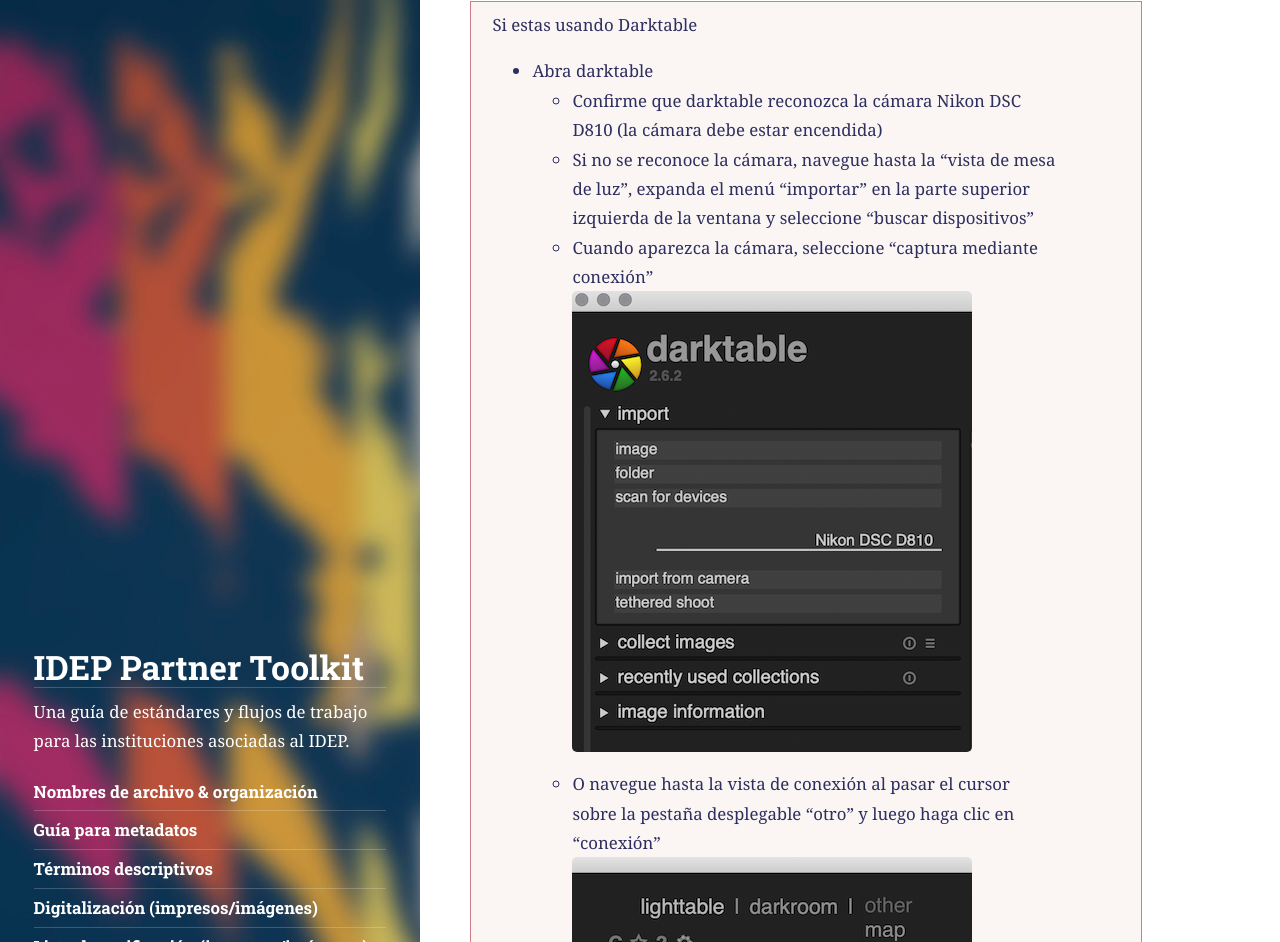
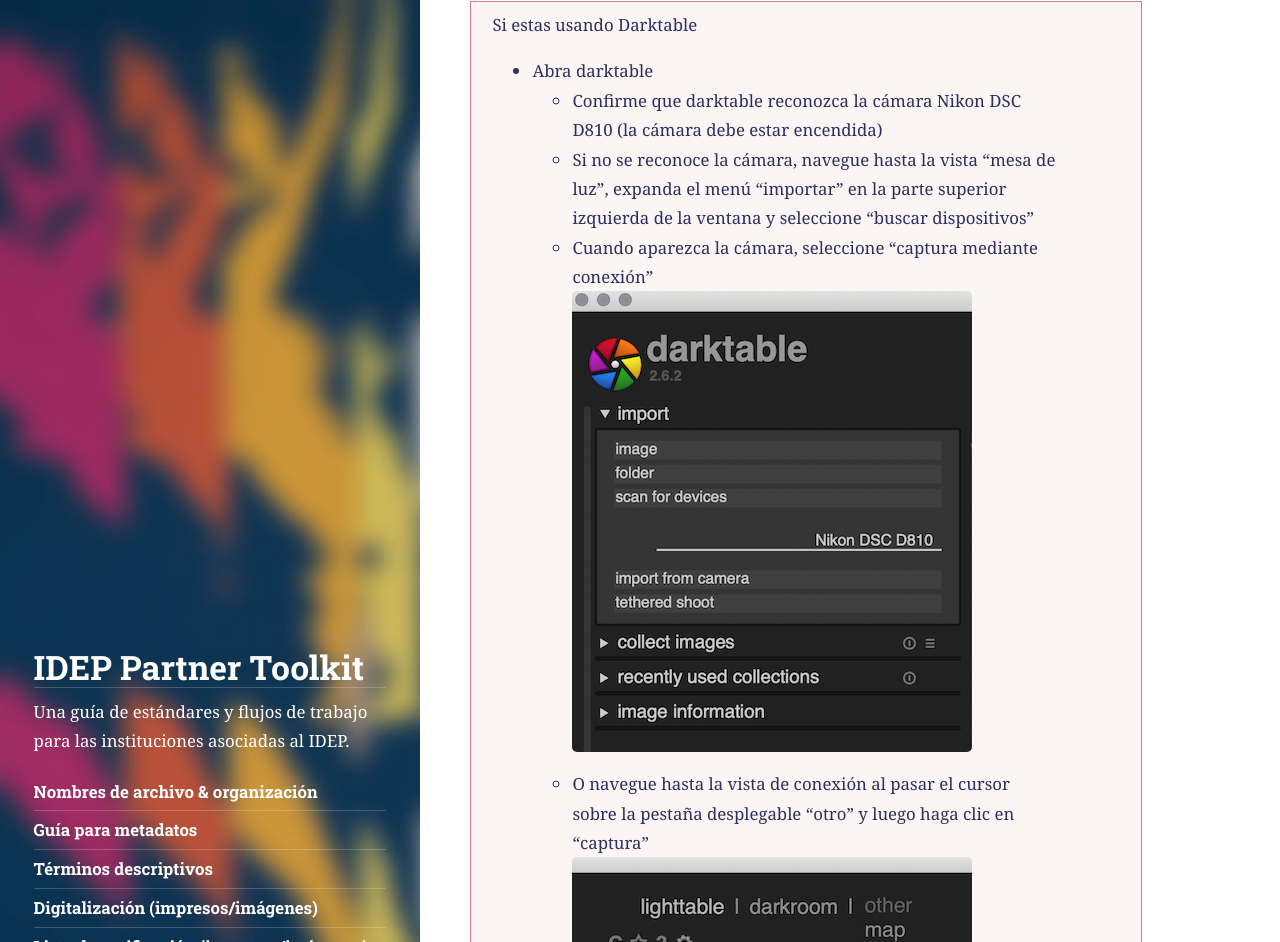
Before and after one commit to UCLALibrary/ideptoolkit, a Jekyll site: the page built from digprint-spa.md, in a window 1280 px wide and 1400 px high, scrolled down 10333 px. Shown: the part 112-1054 px from the top of the window. Built offline with Jekyll 4.4.1, drawn with Linux system fonts in a browser that asks for light colours; nearby versions of some CDN libraries.

Commit message:
update digprint sp and create pdf

```diff
--- a/digprint-spa.md
+++ b/digprint-spa.md
@@ -194,10 +194,10 @@
 > Si estas usando Darktable
   * Abra darktable
 	* Confirme que darktable reconozca la cámara Nikon DSC D810 (la cámara debe estar encendida)
-	* Si no se reconoce la cámara, navegue hasta la "vista de mesa de luz", expanda el menú "importar" en la parte superior izquierda de la ventana y seleccione "buscar dispositivos"
+	* Si no se reconoce la cámara, navegue hasta la vista "mesa de luz", expanda el menú "importar" en la parte superior izquierda de la ventana y seleccione "buscar dispositivos"
 	* Cuando aparezca la cámara, seleccione "captura mediante conexión"
 	![](../assets/img/darktable/darktable1.png)
-	* O navegue hasta la vista de conexión al pasar el cursor sobre la pestaña desplegable "otro" y luego haga clic en "conexión"
+	* O navegue hasta la vista de conexión al pasar el cursor sobre la pestaña desplegable "otro" y luego haga clic en "captura"
 	![](../assets/img/darktable/darktable2.png)
 	* Cree un nuevo rollo al ingresar un "código de trabajo" en el panel desplegable de la sesión. En darktable, cada sesión será un rollo único
 	* Haga clic en el menú desplegable "sesión" > ingrese el "código de trabajo"
```
Also changed, not shown: digprint.md (+1 -1 lines), 1 other file.
